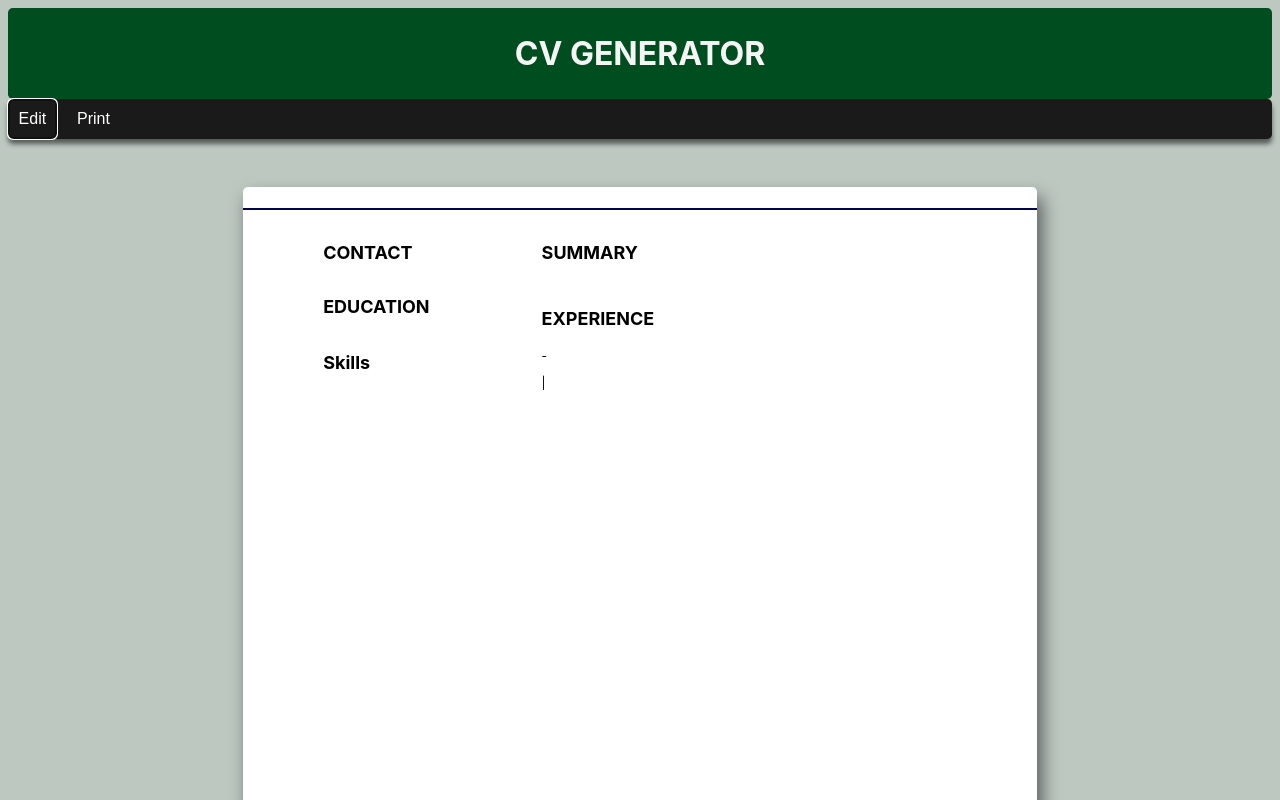
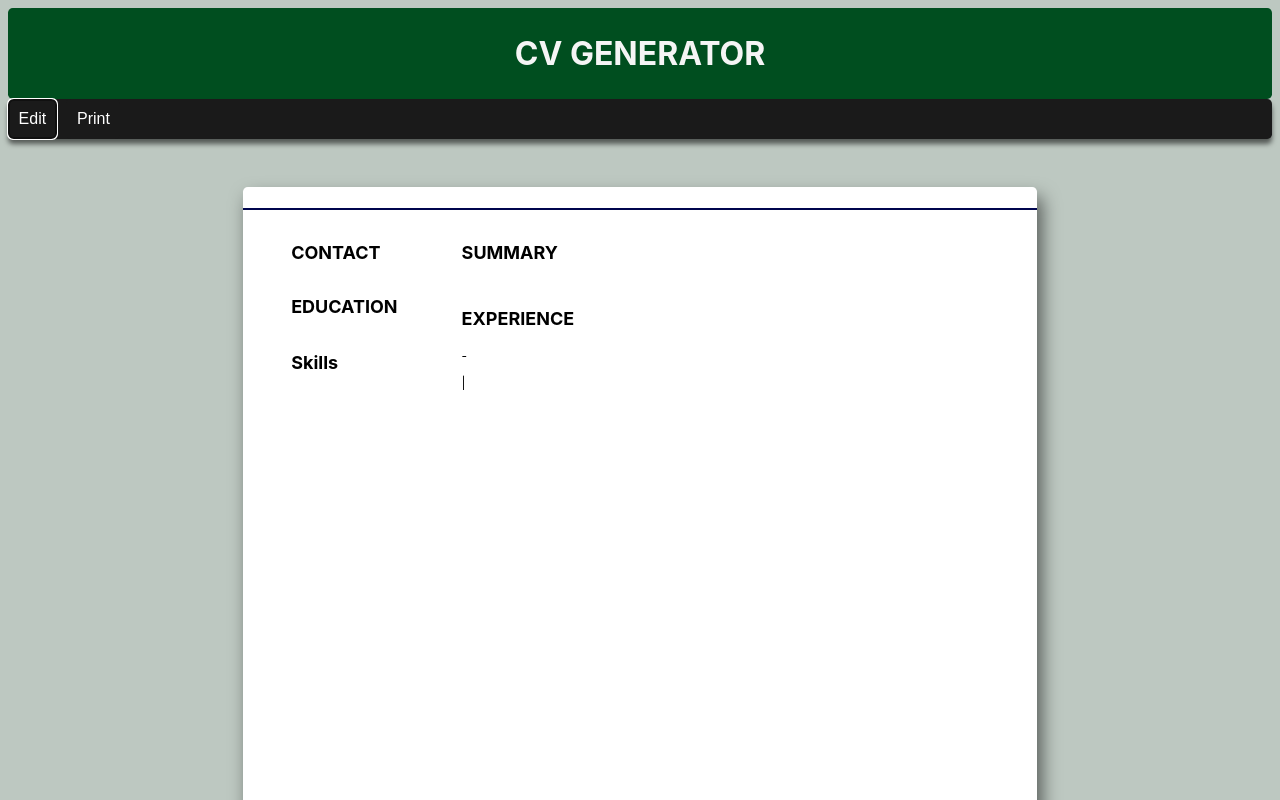
Before and after one commit to asiill/cv-app, a React (Vite) app: page / in a window 1280 px wide. Both pictures are taken after a click on the button "Preview". Shown: the top 800 px of the page. Built offline with nearby package versions, Linux system fonts and the light colour scheme.

Commit message:
Adjust spacing

```diff
--- a/src/styles/preview.css
+++ b/src/styles/preview.css
@@ -23,7 +23,7 @@
 
 .body {
     display: flex;
-    gap: 5rem;
+    gap: 2rem;
 }
 
 /* ----- Sidebar styles ----- */
@@ -34,7 +34,7 @@
     gap: 1rem;
 
     text-align: left;
-    padding: 1rem 1rem 1rem 5rem;
+    padding: 1rem 1rem 1rem 3rem;
 }
 
 /* ----- Main container styles ----- */
@@ -45,7 +45,7 @@
     gap: 1rem;
 
     text-align: left;
-    padding: 1rem 5rem 1rem 1rem;
+    padding: 1rem 3rem 1rem 1rem;
 }
 
 .personal-container, .summary-container, .education-container, .experience-container, .skill-container {
```
